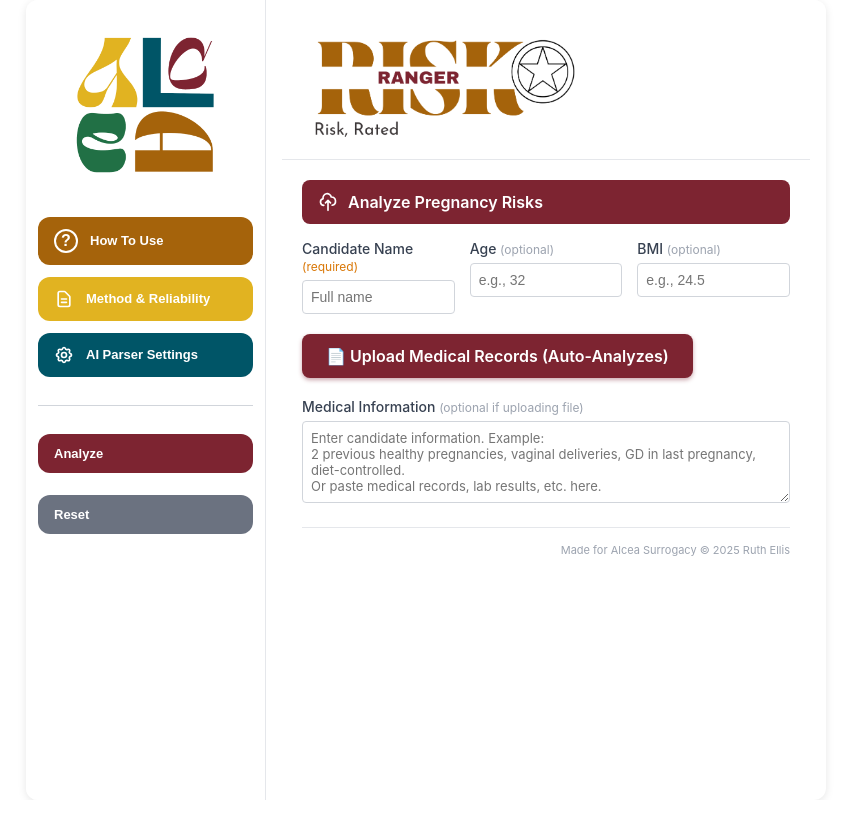
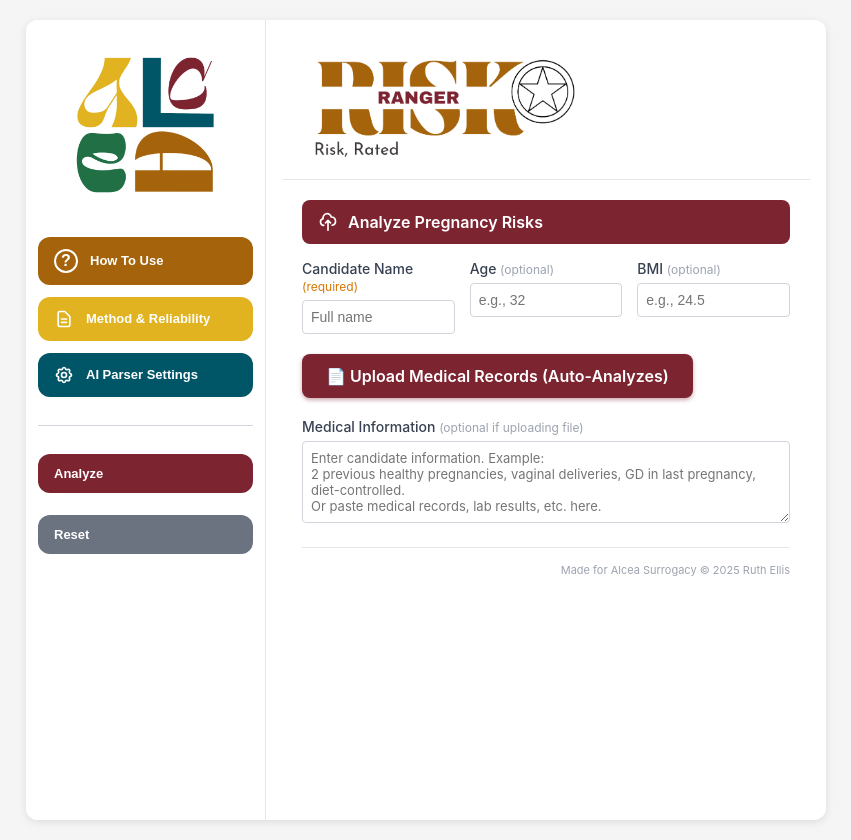
Before and after one commit to ruthmarieartistry/Risk-Ranger, a React (Vite) app: page / in a window 1280 px wide. Shown: the whole page, without its empty margins (214-1065 px from the left). Before the commit the page ends 800 px from the top, so only its background shows below. Built offline with nearby package versions, Linux system fonts and the light colour scheme.

Commit message:
Add grey background like NeoNearBy - one white card with shadow on grey

```diff
--- a/src/components/App.css
+++ b/src/components/App.css
@@ -10,15 +10,17 @@
     sans-serif;
   -webkit-font-smoothing: antialiased;
   -moz-osx-font-smoothing: grayscale;
-  background: #ffffff;
+  background: #f5f5f5;
+  margin: 0;
+  padding: 0;
 }
 
 .app {
   display: flex;
   justify-content: center;
   align-items: flex-start;
-  padding: 0;
-  background: #ffffff;
+  padding: 20px;
+  background: transparent;
 }
 
 /* Single white card container - matches NeoNearBy */
```
